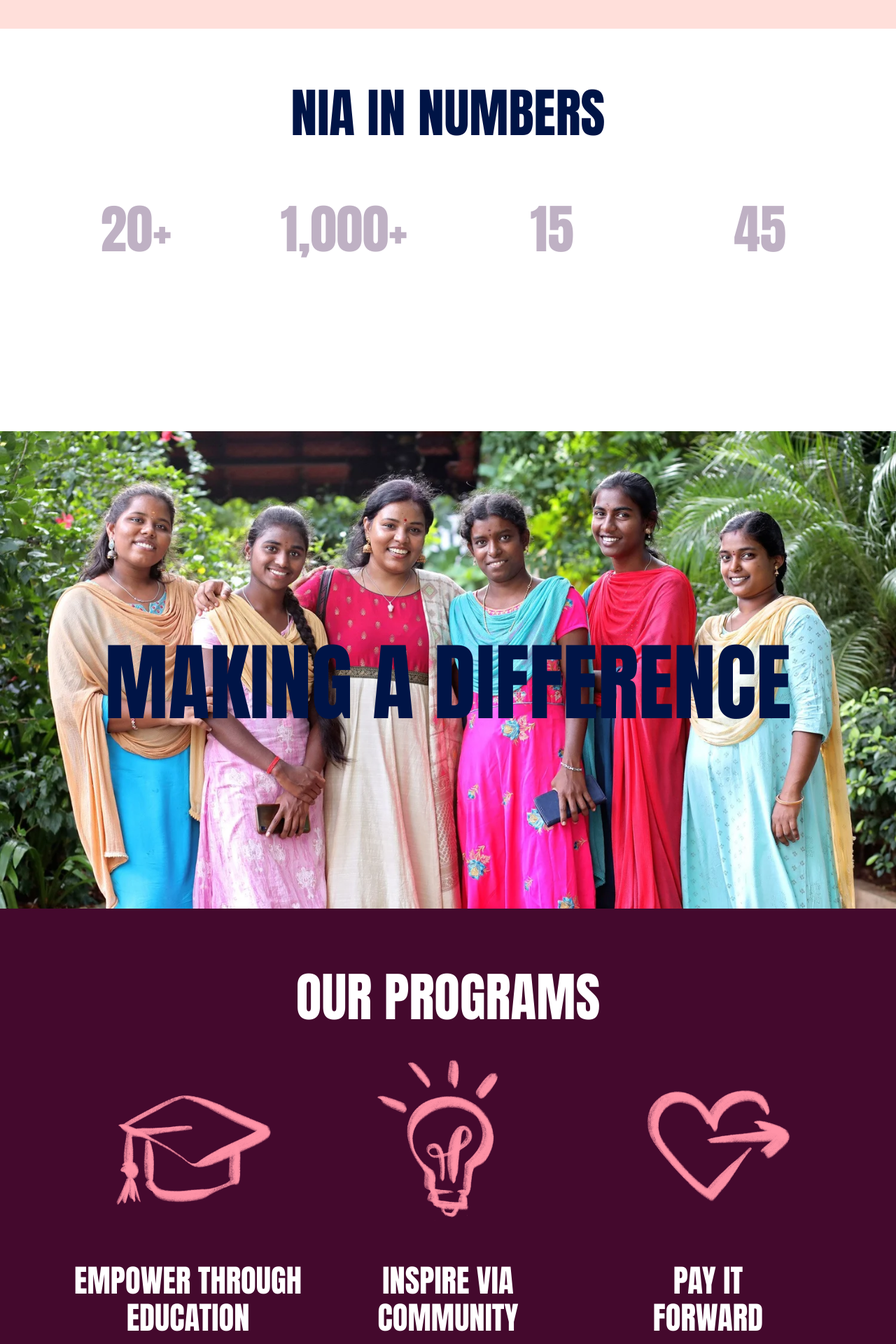
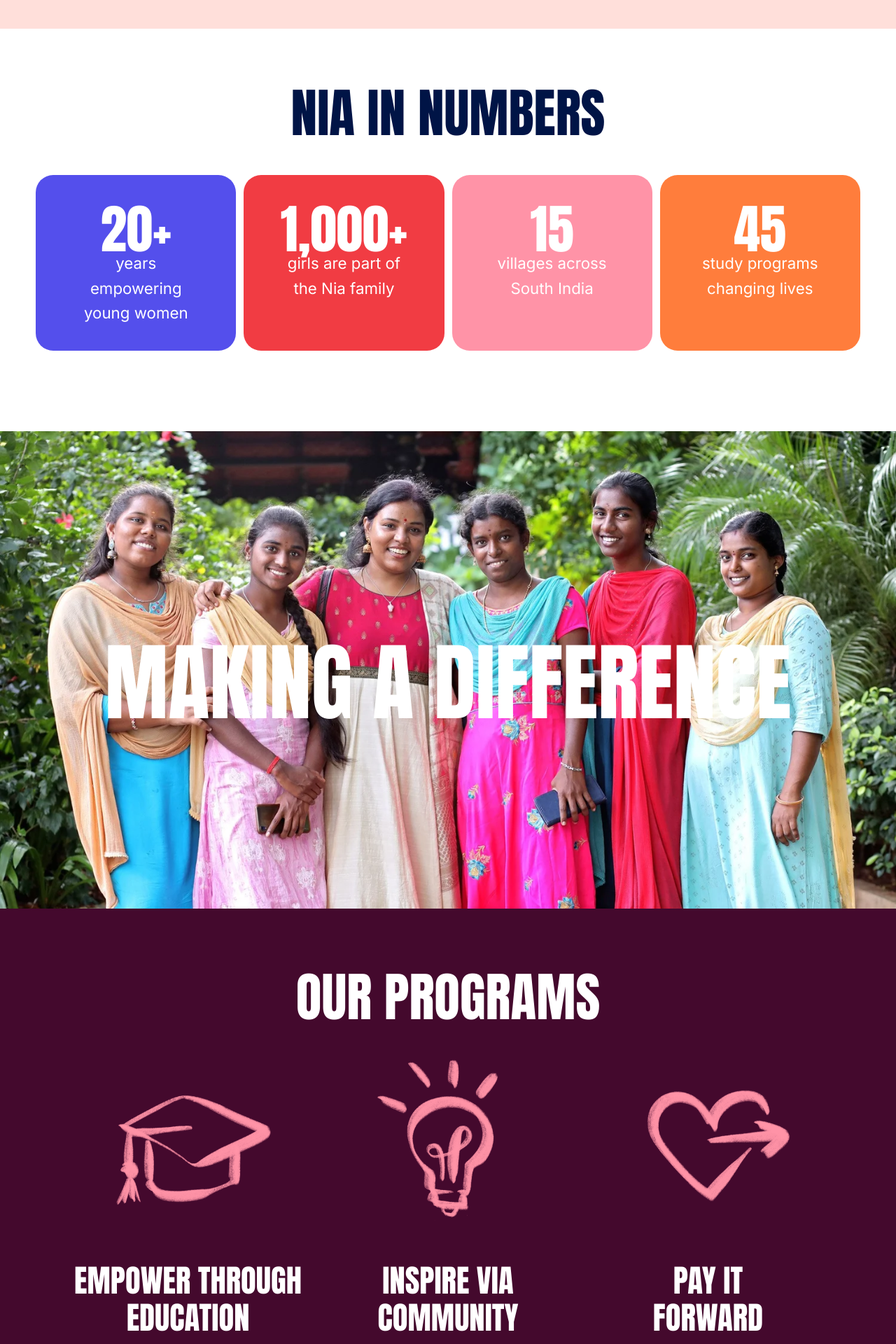
Before and after one commit to sigaramendrum/nia-web, a Jekyll site: the page built from index.html, in a window 1280 px wide. Shown: the part 2131-4051 px from the top of the page at 70% size. Built offline with Jekyll 4.4.1, drawn with Linux system fonts in a browser that asks for light colours.

Commit message:
Shape boxes fill their block; white and black text colour classes
Co-Authored-By: Claude Opus 5.5 <noreply@anthropic.com>

```diff
--- a/assets/css/mirror.css
+++ b/assets/css/mirror.css
@@ -141,6 +141,9 @@ p { margin: 1rem 0; }
 .fluid-engine .sqs-block-content { flex: var(--sqs-block-content-flex, 0 1 auto); width: 100%; }
 .fluid-engine .sqs-block.image-block .sqs-block-content,
 .fluid-engine .sqs-block-image .sqs-block-content { flex: 1; height: 100%; }
+.fluid-engine .sqs-block-content:has(> .sqs-shape-block-outer-container) { flex: 1; height: 100%; }
+.sqsrte-text-color--white { color: #fff; }
+.sqsrte-text-color--black { color: #041443; }
 .sqs-block-alignment-wrapper { display: flex; width: 100%; }
 .sqs-text-block-container, .sqs-html-content { width: 100%; }
 .sqs-html-content { padding: var(--tweak-text-block-padding, 0); }
```
